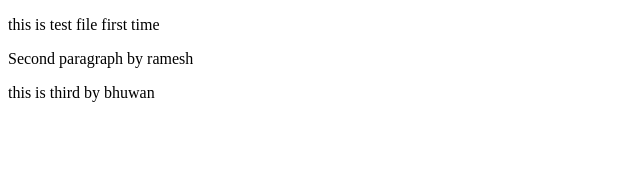
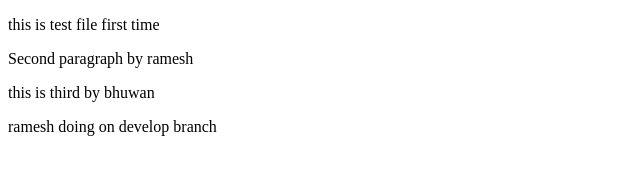
Before and after one commit to bhuwanpandeya/git_practice, a plain HTML site: page html files/index.html in a window 1280 px wide. Shown: the whole page, without its empty margins (0-640 px from the left). Drawn offline with Linux system fonts and the light colour scheme.

Commit message:
rmaehs on develop branch

```diff
--- a/html files/index.html
+++ b/html files/index.html
@@ -8,5 +8,6 @@
     <p>this is test file first time</p>
 <p>Second paragraph by ramesh</p>
 <p> this is third by bhuwan</p>
+<p>ramesh doing on develop branch</p>
 </body>
 </html>
```
